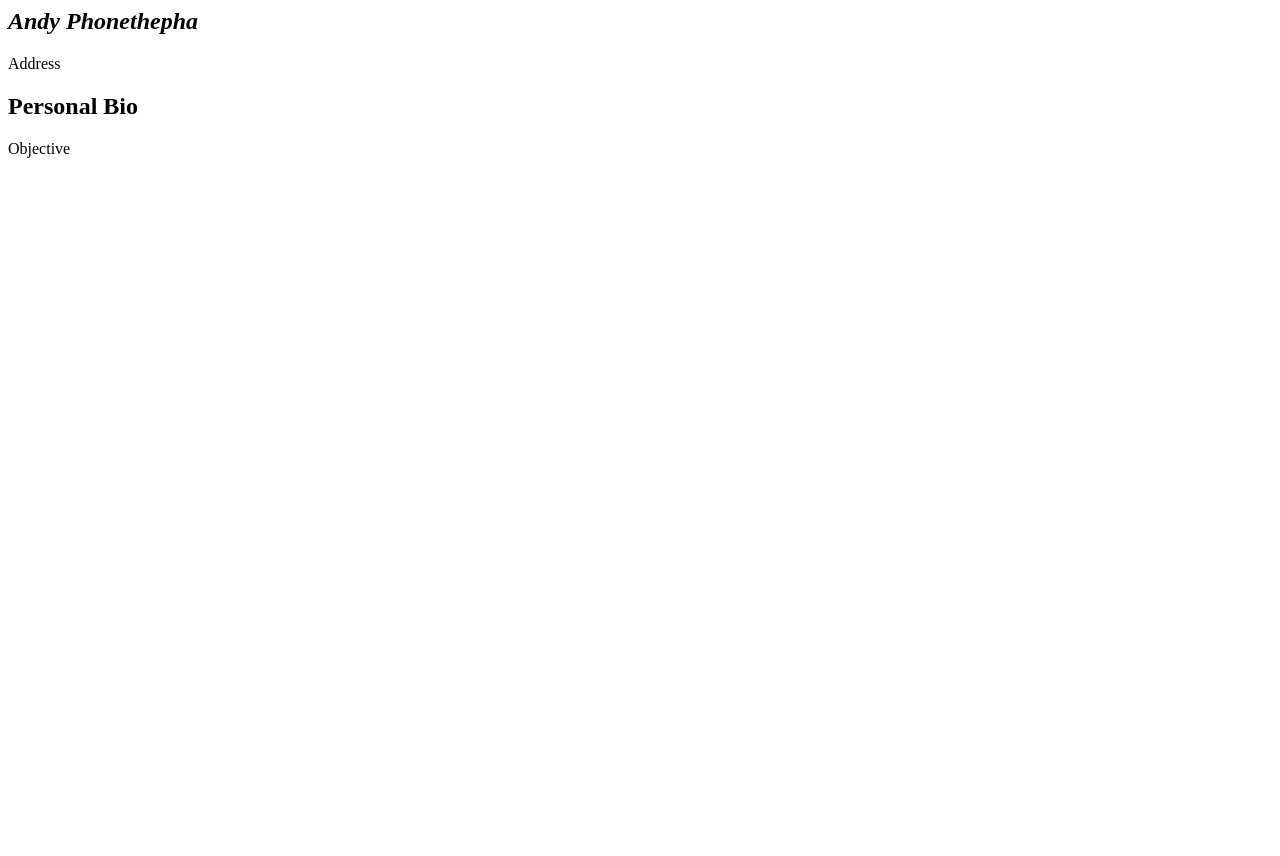
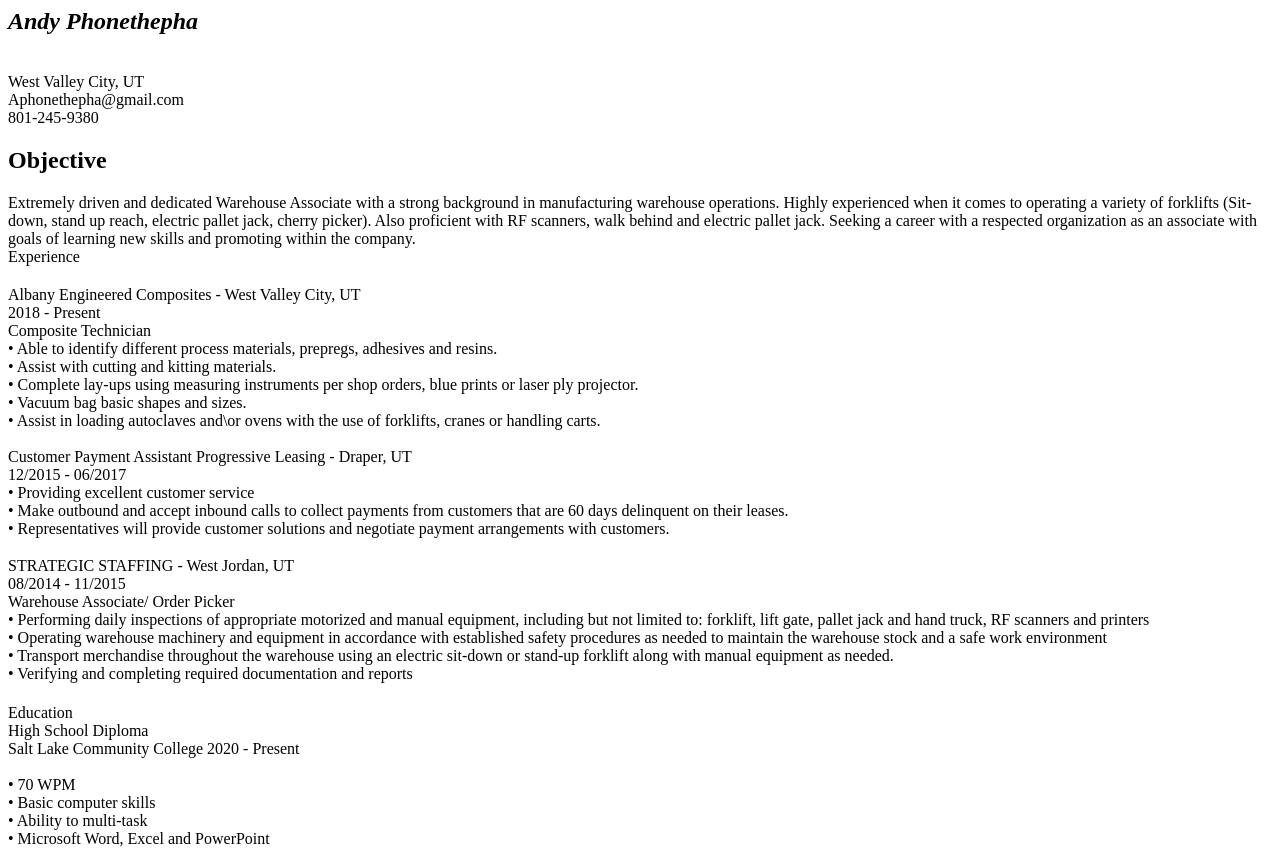
Before and after one commit to andypho-801/my-resume, a plain HTML site: page Index.HTML in a window 1280 px wide. Before the commit the page ends 800 px from the top, so only its background shows below. Drawn offline with Linux system fonts and the light colour scheme.

Commit message:
Update Index.HTML

```diff
--- a/Index.HTML
+++ b/Index.HTML
@@ -5,14 +5,50 @@
     <body>
         <section>
             <h1><em>Andy Phonethepha</em></h1>
-                <p1>Address</p1>
+            <br> West Valley City, UT
+            <br>Aphonethepha@gmail.com
+            <br>801-245-9380 </p1>
+
             </h1>
         </section>
         <section>
-            <h1> Personal Bio</h1>
+            <h1> Objective</h1>
             <section>
-                Objective
-            </section>
-        </section>
-    </body>
-</html>
+        <section>Extremely driven and dedicated Warehouse Associate with a strong background in manufacturing warehouse operations.
+Highly experienced when it comes to operating a variety of forklifts (Sit-down, stand up reach, electric pallet jack, cherry picker).
+Also proficient with RF scanners, walk behind and electric pallet jack. Seeking a career with a respected organization as an associate with goals of learning new skills and promoting within the company.
+</section><div>Experience</div>
+
+    <h2></h2>Albany Engineered Composites - West Valley City, UT
+    <br>2018 - Present
+    <br>Composite Technician
+    <br>• Able to identify different process materials, prepregs, adhesives and resins.
+    <br>• Assist with cutting and kitting materials.
+    <br>• Complete lay-ups using measuring instruments per shop orders, blue prints or laser ply projector.
+    <br>• Vacuum bag basic shapes and sizes.
+    <br>• Assist in loading autoclaves and\or ovens with the use of forklifts, cranes or handling carts.
+    <h3></h3>Customer Payment Assistant Progressive Leasing - Draper, UT
+    <br>12/2015 - 06/2017
+    <br>• Providing excellent customer service
+    <br>• Make outbound and accept inbound calls to collect payments from customers that are 60 days delinquent on their leases.
+    <br>• Representatives will provide customer solutions and negotiate payment arrangements with customers.
+<section>
+</section>
+<h3></h3>STRATEGIC STAFFING - West Jordan, UT
+<br>08/2014 - 11/2015
+<br>Warehouse Associate/ Order Picker
+<br>• Performing daily inspections of appropriate motorized and manual equipment, including but not limited to: forklift, lift gate, pallet jack and hand truck, RF scanners and printers
+<br>• Operating warehouse machinery and equipment in accordance with established safety procedures as needed to maintain the warehouse stock and a safe work environment
+<br>• Transport merchandise throughout the warehouse using an electric sit-down or stand-up forklift along with manual equipment as needed.
+<br>• Verifying and completing required documentation and reports
+
+
+<section></section><h4></h4>Education
+<br>High School Diploma
+<br>Salt Lake Community College
+2020 - Present
+<section></section>
+<br>• 70 WPM
+<br>• Basic computer skills
+<br>• Ability to multi-task
+<br>• Microsoft Word, Excel and PowerPoint
```
